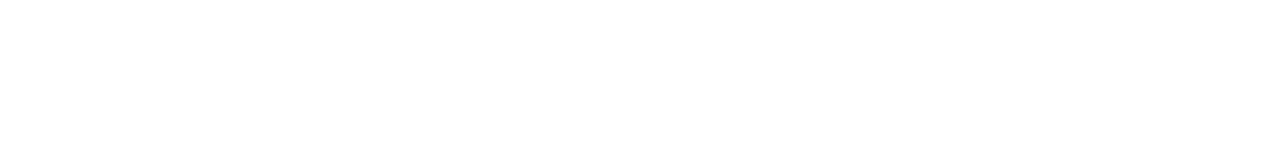
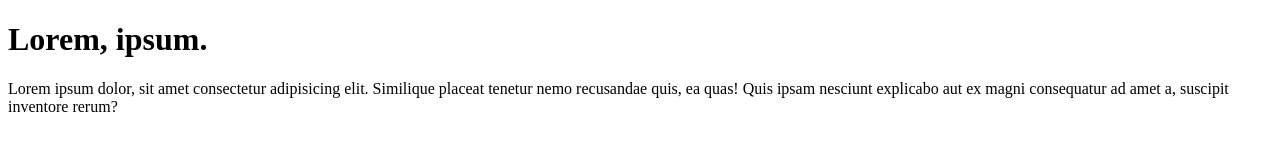
Before and after one commit to debaev/bestluck, a plain HTML site: page index.html in a window 1280 px wide. Drawn offline with Linux system fonts and the light colour scheme.

Commit message:
Update index.html

```diff
--- a/index.html
+++ b/index.html
@@ -7,6 +7,7 @@
     <link rel="stylesheet" href="style.css">
 </head>
 <body>
-
+    <h1>Lorem, ipsum.</h1>
+    <p>Lorem ipsum dolor, sit amet consectetur adipisicing elit. Similique placeat tenetur nemo recusandae quis, ea quas! Quis ipsam nesciunt explicabo aut ex magni consequatur ad amet a, suscipit inventore rerum?</p>
 </body>
 </html>
```
